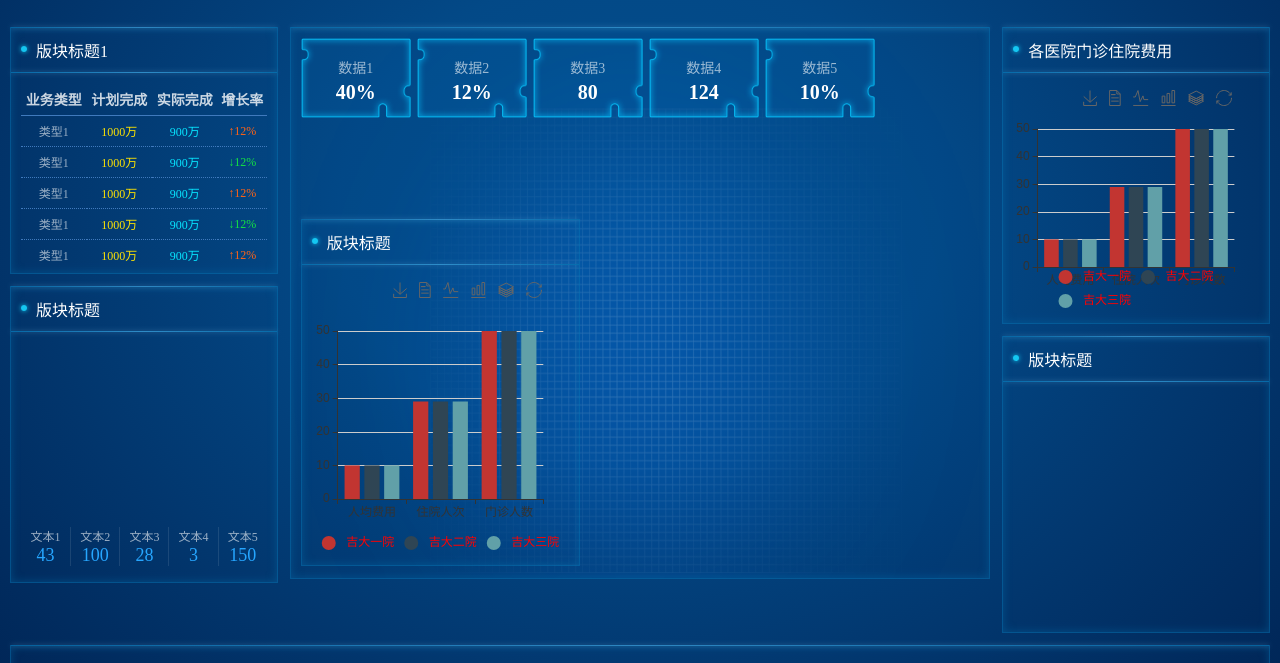
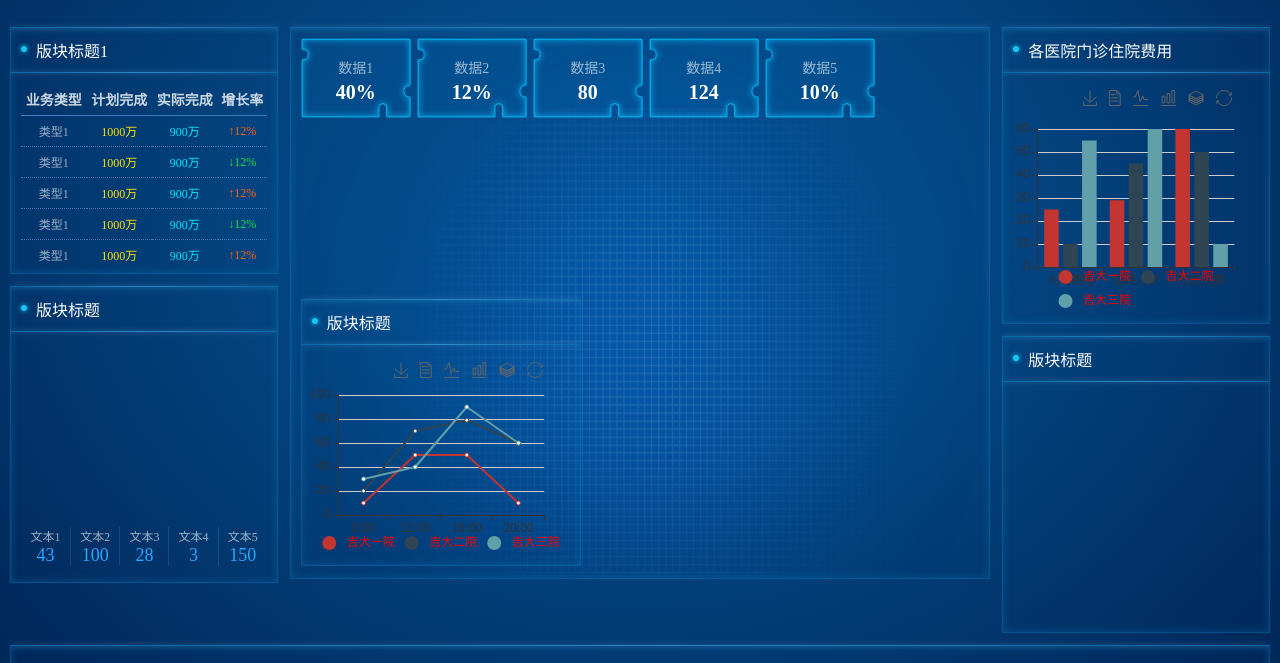
Before and after one commit to wsber/EchartOfHospitalDetectData, a plain HTML site: page index.html in a window 1280 px wide. Shown: the part 63-726 px from the top of the page. Drawn offline with nearby package versions, Linux system fonts and the light colour scheme; no server answers.

Commit message:
modify polyer

```diff
--- a/index.html
+++ b/index.html
@@ -163,27 +163,10 @@
 						</div>
 						<div class="mapnav2">
 
-							<div class="box">
+							<div class="box" style=" width: 280px">
 								<div class="tit">版块标题</div>
-								<div class="boxnav" style="height: 300px;" id="eight">
+								<div class="boxnav" style="height: 220px ;" id="eight">
 								</div>
-<!--								<div class="leidanav leidanav3" style="margin-bottom: 15px;">-->
-<!--									<ul class="clearfix">-->
-<!--										<li><span>业务笔数</span>-->
-<!--											<p>128</p>-->
-<!--										</li>-->
-<!--										<li><span>业务收益</span>-->
-<!--											<p>100</p>-->
-<!--										</li>-->
-<!--										<li><span>业务笔数</span>-->
-<!--											<p>28</p>-->
-<!--										</li>-->
-<!--										<li><span>业务收益</span>-->
-<!--											<p>28</p>-->
-<!--										</li>-->
-<!--									</ul>-->
-<!--								</div>-->
-
 							</div>
 						</div>
 						<div class="map" id="map">
@@ -338,21 +321,53 @@
 		//数据通常放在series属性当中
 		series:[{
 			type:'bar',
-			data:[10,29,50],
+			data:[25,29,60],
 			name:'吉大一院'
 		},{
 			type:'bar',
-			data:[10,29,50],
+			data:[10,45,50],
 			name:'吉大二院'
 		},{
 			type:'bar',
-			data:[10,29,50],
+			data:[55,60,10],
 			name:'吉大三院'
 		}]
 	}
 	<!--5.将配置项设置给echarts实例对象-->
 	mychart.setOption(options)
 
+
+
+	var mychart=echarts.init(document.getElementById("four"))
+
+	var options={
+		//直角坐标系当中的x轴
+		xAxis:{
+			//类型为种类
+			type:'category',
+			//类别数据要写到类型为种类的轴中
+			data: ['周一', '周二', '周三']
+		},
+		//直角坐标系当中的Y轴
+		yAxis:{
+			//类型为值
+			type:'value',
+		},
+		//数据通常放在series属性当中
+		series:[{
+			//类型为柱状图
+			type:'bar',
+			showBackground:true,
+			backgroundStyle:{
+				color:'pink'
+			},
+			//数据
+			data: [10,{value:29,itemStyle:{color:'red'}},30]
+		}
+		]
+	}
+	//第五步：将配置项设置给echarts实例对象
+	mychart.setOption(options)
 
 	var mychart = echarts.init(document.getElementById("eight"))
 	var options={
@@ -409,23 +424,23 @@
 		},
 		xAxis:{
 			type:'category',
-			data:['人均费用','住院人次','门诊人数'],
+			data:['8:00','12:00','16:00','20:00'],
 		},
 		yAxis:{
 			type:'value',
 		},
 		//数据通常放在series属性当中
 		series:[{
-			type:'bar',
-			data:[10,29,50],
+			type:'line',
+			data:[10,50,50,10],
 			name:'吉大一院'
 		},{
-			type:'bar',
-			data:[10,29,50],
+			type:'line',
+			data:[20,70,79,60],
 			name:'吉大二院'
 		},{
-			type:'bar',
-			data:[10,29,50],
+			type:'line',
+			data:[30,40,90,60],
 			name:'吉大三院'
 		}]
 	}
```
